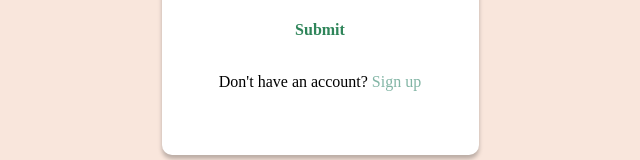
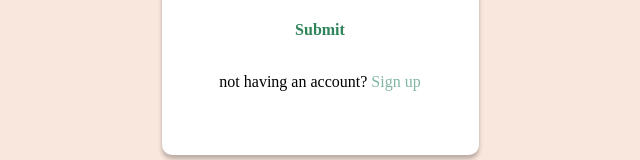
Before and after one commit to david-wagih/workflow-app, a Next.js app: page /login in a window 1280 px wide. Shown: the part 533-693 px from the top of the page, without its empty margins (320-960 px from the left). Built offline with nearby package versions, Linux system fonts and the light colour scheme; no server answers; a web font is replaced by a local one.

Commit message:
some changes

```diff
--- a/pages/hub.tsx
+++ b/pages/hub.tsx
@@ -26,7 +26,7 @@ export default function Hub() {
   return (
     <>
       <Flex justifyContent={"center"} pt={"32px"} id={"features"}>
-        <Image src={"/Workflow.svg"} width={"122px"} height={"22"} />
+        <Image alt="" src={"/Workflow.svg"} width={"122px"} height={"22"} />
       </Flex>
 
       <Text
@@ -42,6 +42,7 @@ export default function Hub() {
         {list.map((i) => {
           return (
             <Box
+              key={i.title}
               width={"300px"}
               height={"400px"}
               bgColor={"primary.50"}
--- a/pages/login.tsx
+++ b/pages/login.tsx
@@ -36,7 +36,7 @@ const Login = () => {
     console.log(loginJSON);
     if (loginJSON) {
       setCookie("token", loginJSON.token);
-      router.push("/");
+      router.push("/hub");
     } else {
       alert("error");
     }
@@ -61,7 +61,6 @@ const Login = () => {
         </Text>
       </Flex>
       <Box display={"flex"} justifyContent={"center"} mt={"70px"}>
-
         <Flex
           w={"317px"}
           h={"376px"}
@@ -97,14 +96,12 @@ const Login = () => {
           </Button>
           <Flex justifyContent={"center"}>
             <Text color={"black"}>
-
-              Don't have an account? {"   "}
+              not having an account? {"   "}
               <chakra.span color={"primary.50"}>
                 <Link href={"/signup"} className={"Link"}>
                   Sign up
                 </Link>
               </chakra.span>
-
             </Text>
           </Flex>
         </Flex>
```
